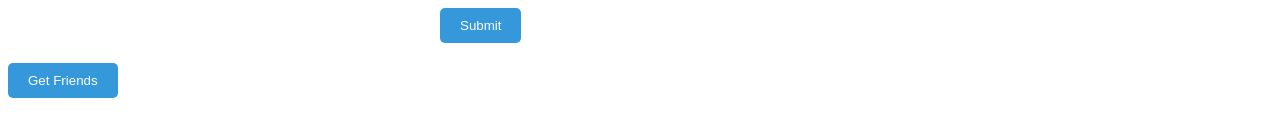
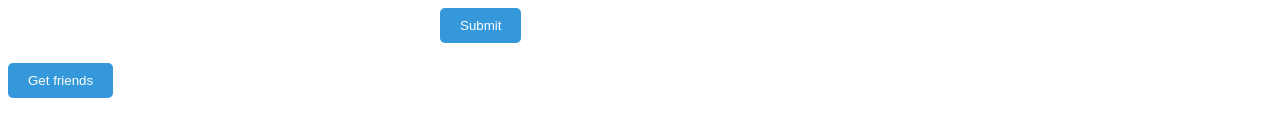
Before and after one commit to altmashakhatib/friends, a Vue app: page / in a window 1280 px wide. Shown: the part 347-484 px from the top of the page. Built offline with nearby package versions, Linux system fonts and the light colour scheme.

Commit message:
update friend
Signed-off-by: altmashakhatib <altmashakhatib2000@gmail.com>

```diff
--- a/src/App.vue
+++ b/src/App.vue
@@ -1,6 +1,6 @@
 <template>
   <AddFriends></AddFriends>
-  <button @click="getFriends">Get Friends</button>
+  <button @click="getFriends">Get friends</button>
   <br>
   <p v-if="loading">Loading..</p>
 
```
